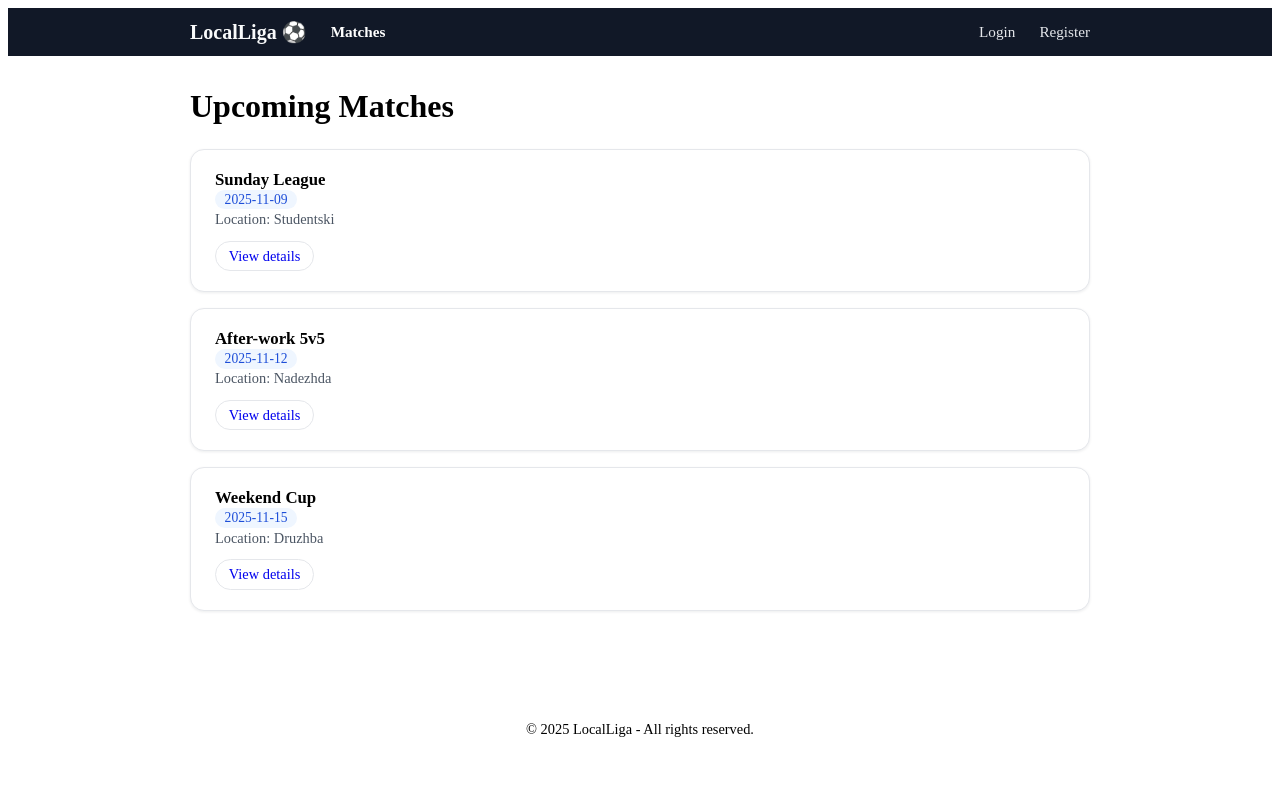
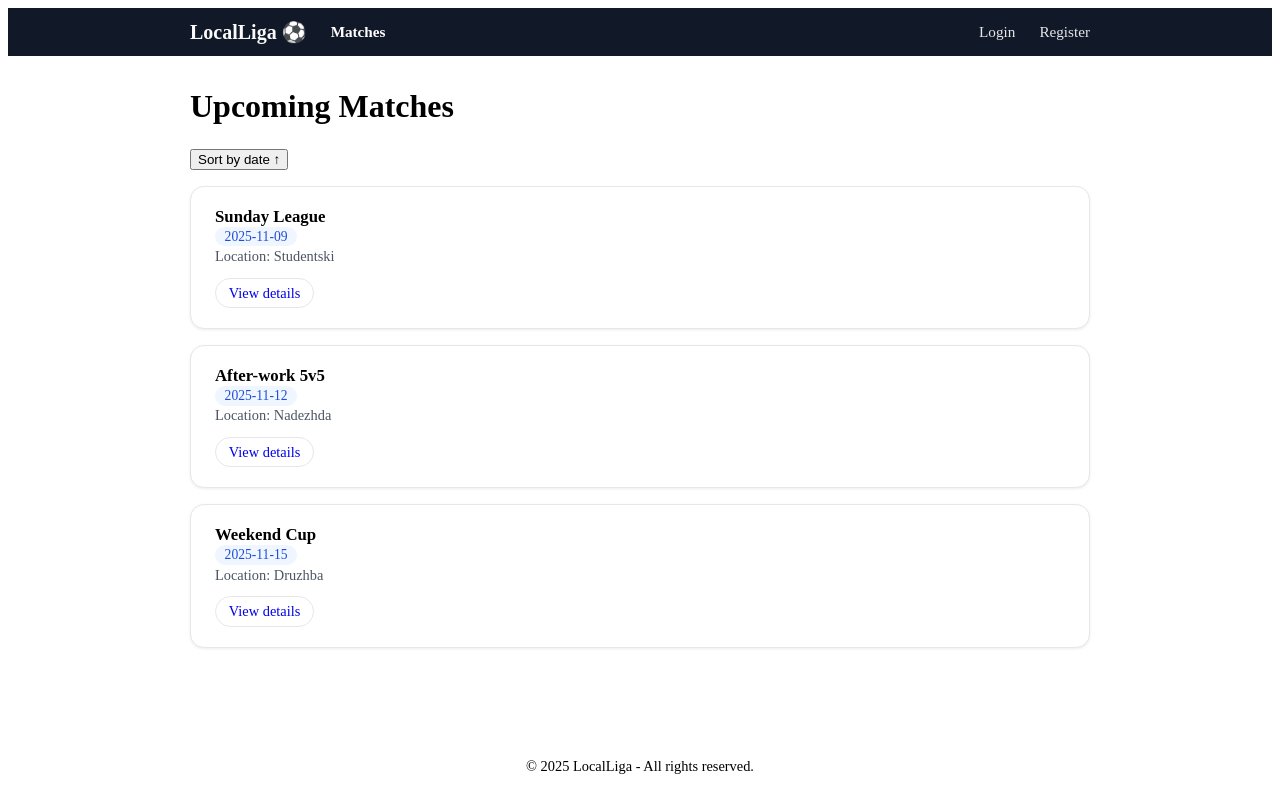
Before and after one commit to GeorgiApostolov/LocalLiga, a React (Vite) app: page /catalog in a window 1280 px wide. Built offline with nearby package versions, Linux system fonts and the light colour scheme.

Commit message:
add toggle sort by date in catalog

```diff
--- a/src/pages/Catalog.jsx
+++ b/src/pages/Catalog.jsx
@@ -1,13 +1,26 @@
-import MatchList from "../components/MatchList.jsx";
+import { useState } from "react";
+import MatchList from "../components/MatchList";
 
 function Catalog({ matches }) {
-  const sortedMatches = [...matches].sort(
-    (a, b) => new Date(a.date) - new Date(b.date)
-  );
+  const [sortOrder, setSortOrder] = useState("asc"); // asc | desc
+
+  const sortedMatches = [...matches].sort((a, b) => {
+    const diff = new Date(a.date) - new Date(b.date);
+    return sortOrder === "asc" ? diff : -diff;
+  });
+
+  function toggleSort() {
+    setSortOrder((order) => (order === "asc" ? "desc" : "asc"));
+  }
 
   return (
     <main>
       <h1 className="page-title">Upcoming Matches</h1>
+
+      <button onClick={toggleSort} style={{ marginBottom: "1rem" }}>
+        Sort by date {sortOrder === "asc" ? "↑" : "↓"}
+      </button>
+
       <MatchList matches={sortedMatches} />
     </main>
   );
```
